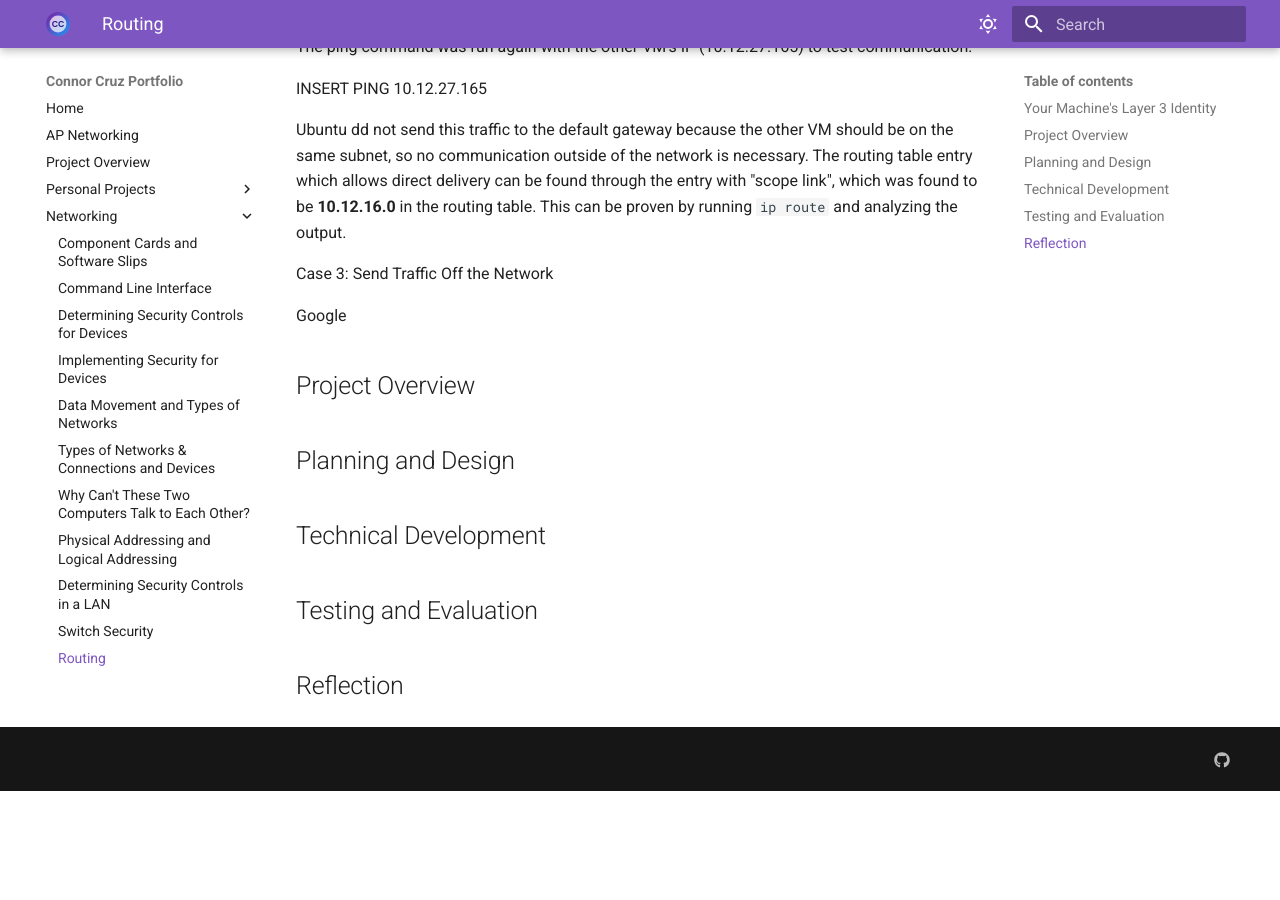
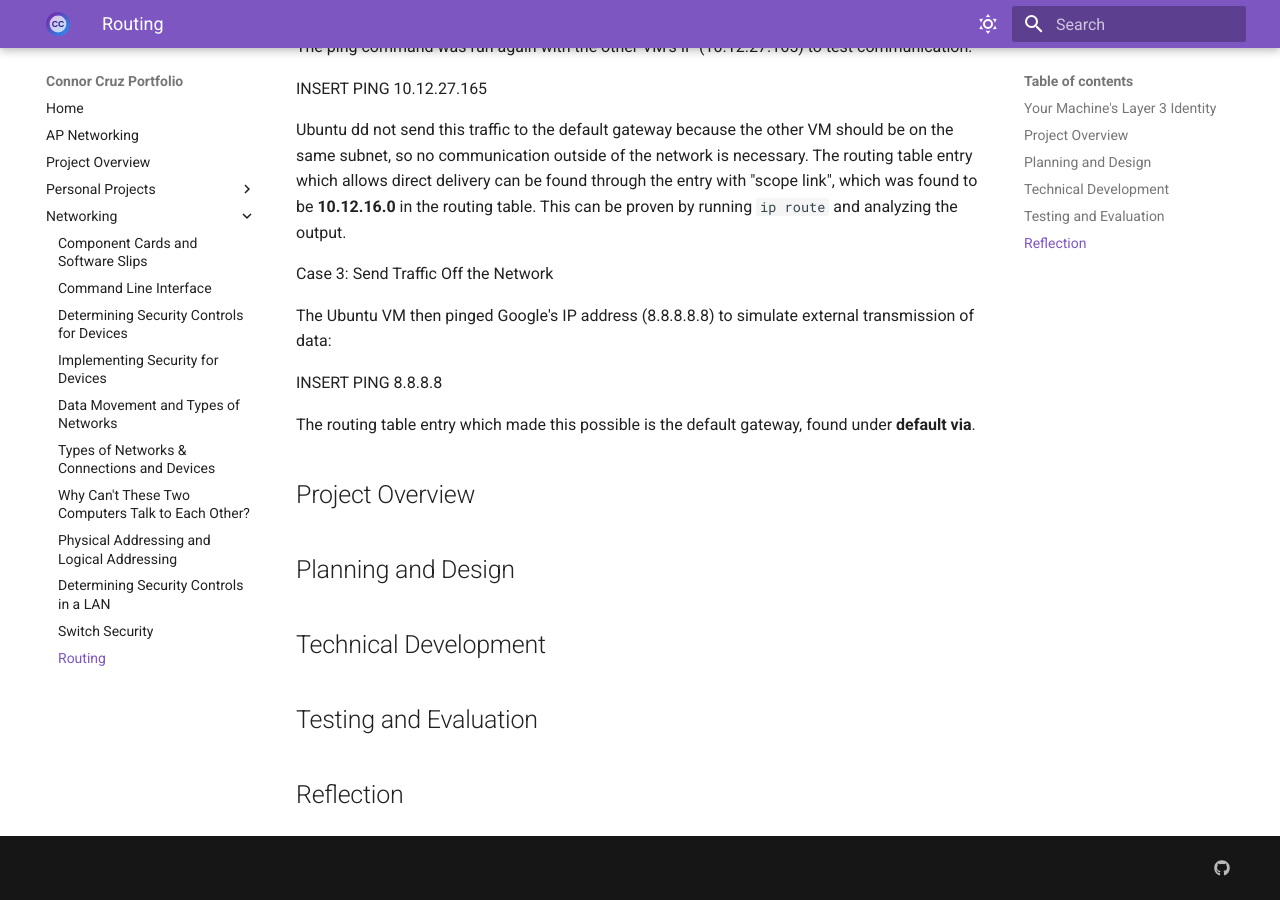
Before and after one commit to connorfcruz/cruz-connor-portfolio, an MkDocs documentation site: the page built from docs/networking/assignment11.md, in a window 1280 px wide and 900 px high, scrolled down 1465 px. Built offline with MkDocs 1.6.1 and Material for MkDocs 9.7.7, drawn with Linux system fonts in a browser that asks for light colours; before the commit the page ends 2256 px from its top, so only the background shows below that.

Commit message:
Assignment 11 changes

```diff
--- a/docs/networking/assignment11.md
+++ b/docs/networking/assignment11.md
@@ -54,7 +54,11 @@ Ubuntu dd not send this traffic to the default gateway because the other VM shou
 
 Case 3: Send Traffic Off the Network
 
-Google
+The Ubuntu VM then pinged Google's IP address (8.8.8.8.8) to simulate external transmission of data:
+
+INSERT PING 8.8.8.8
+
+The routing table entry which made this possible is the default gateway, found under **default via**.
 
 ## Project Overview
 
```
